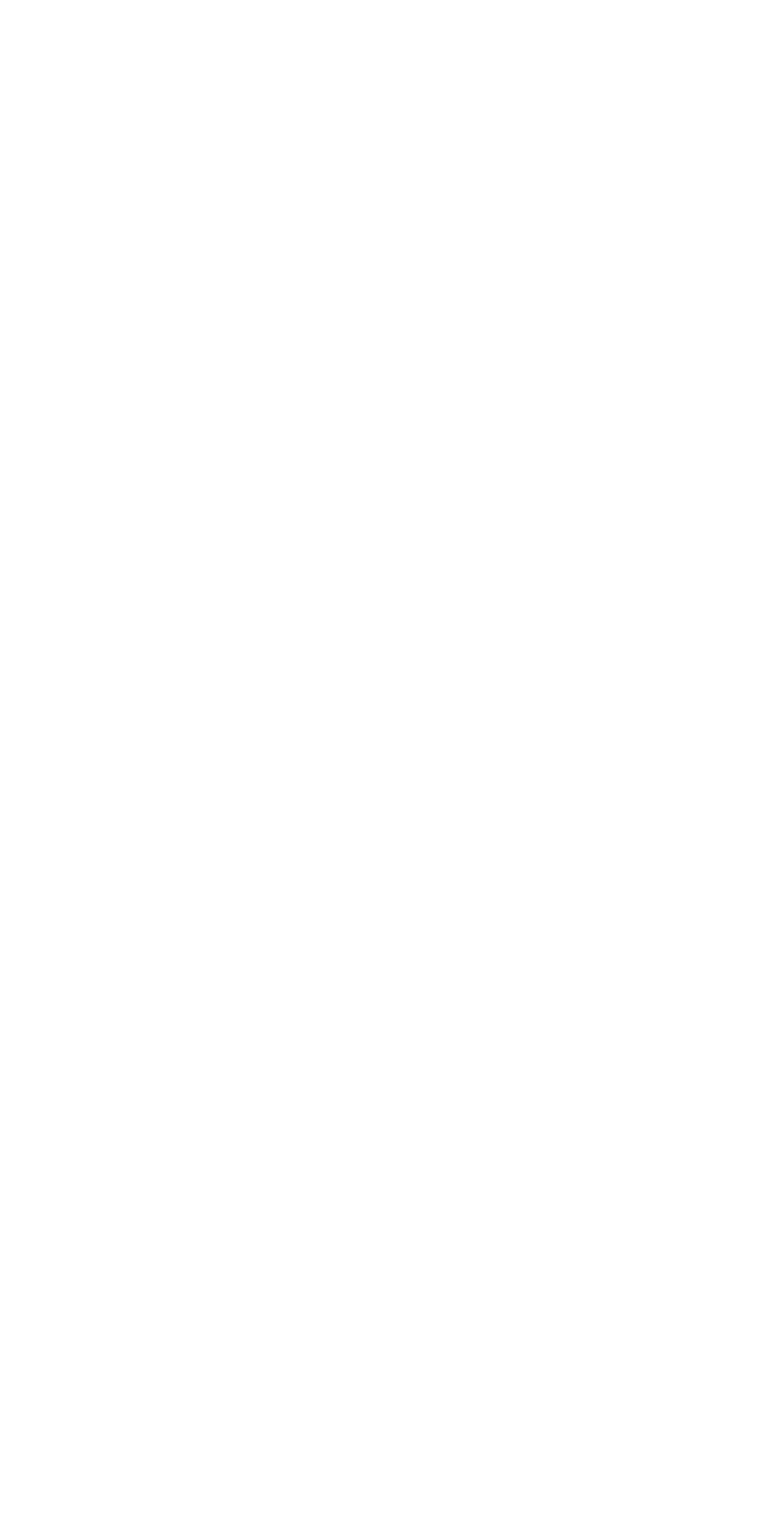
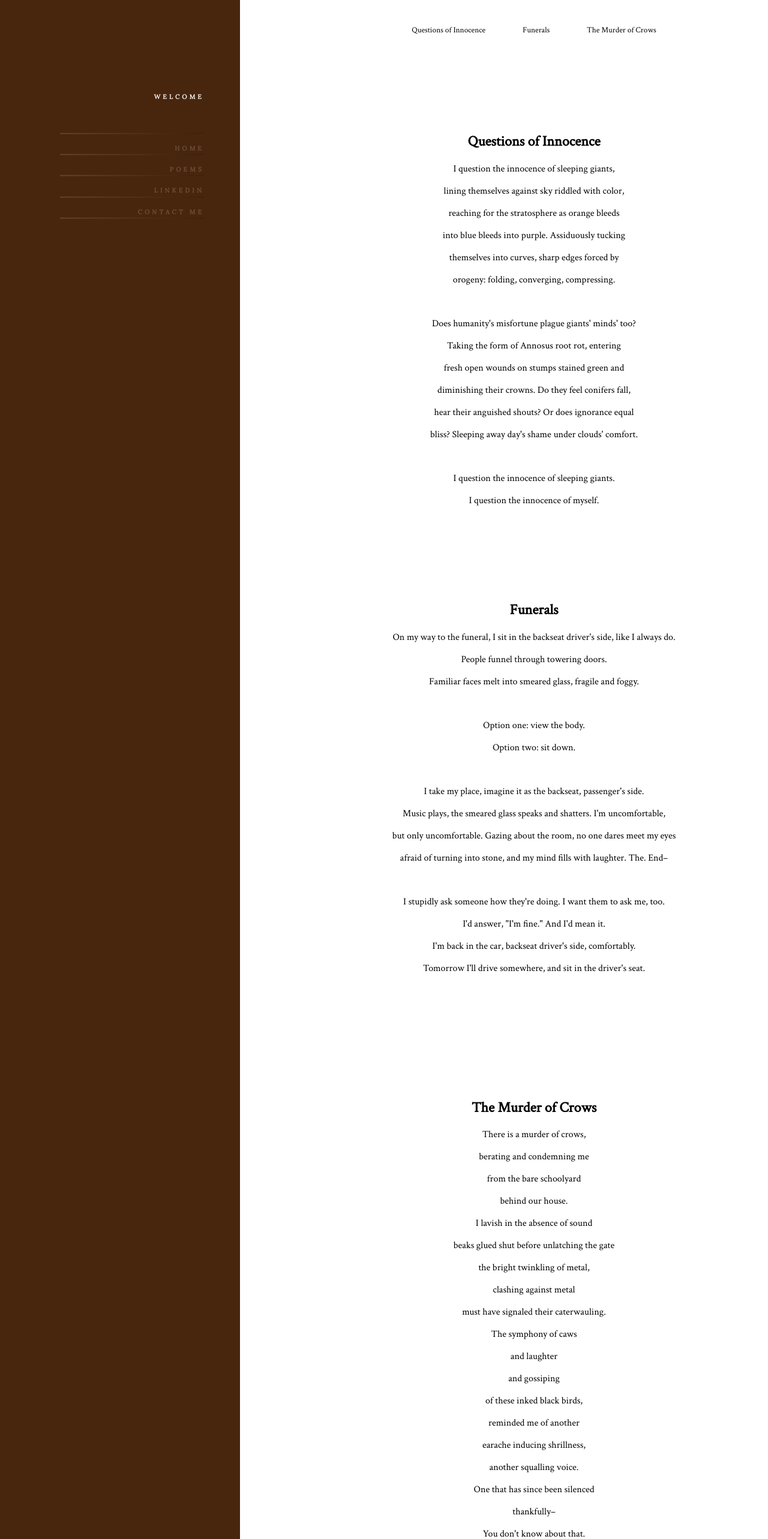
Before and after one commit to LeeReyesCS/ghouls_gatehouse, a React (Create React App) app: page /poems in a window 1280 px wide. Shown: the top 2566 px of the page at 60% size. Before the commit the page ends 800 px from the top, so only its background shows below. Built offline with nearby package versions, Linux system fonts and the light colour scheme; a web font is replaced by a local one.

Commit message:
started poem page

```diff
--- a/src/App.js
+++ b/src/App.js
@@ -4,14 +4,15 @@ import Navbar from './components/navbar/Navbar';
 import Home from './pages/home/Home';
 import Layout from './layout';
 import { Route, Routes } from 'react-router-dom';
+import Poems from './pages/poems/Poems';
 
 function App() {
   return (
 
     <Routes>
     <Route path ="/" element = {<Layout/>}>
-      {/* <Route path ="/poems" element={<Poems/>}></Route>
-      <Route path ="/contact" element ={<Contact/>}></Route> */}
+      <Route path ="/poems" element={<Poems/>}></Route>
+      {/* <Route path ="/contact" element ={<Contact/>}></Route> */}
       <Route path ="/" element={<Home/>}></Route>
 
     </Route>
--- a/src/components/navbar/Navbar.css
+++ b/src/components/navbar/Navbar.css
@@ -14,10 +14,10 @@
 }
 
 .nav {
-  position: relative;
+  position: sticky;
   margin: 0 15%;
   text-align: right;
-  top: 50%;
+  top: 250px;
   transform: translateY(-50%);
   font-weight: bold;
 }
--- a/src/components/navbar/Navbar.js
+++ b/src/components/navbar/Navbar.js
@@ -1,5 +1,6 @@
 import React from 'react';
 import './Navbar.css';
+import { Link } from 'react-router-dom';
 
 const Navbar = () => {
   return (
@@ -7,8 +8,8 @@ const Navbar = () => {
     <nav class="nav">
       <ul>
         <li class="active"><a href="#">Welcome</a></li>
-        <li><a href="#">Home</a></li>
-        <li><a href="#">Poems</a></li>
+        <li><Link to="/">Home</Link></li>
+        <li><Link to="/poems">Poems</Link></li>
         <li><a href="#">LinkedIn</a></li>
         <li><a href="#">Contact Me</a></li>
         <li></li>
--- a/src/pages/home/Home.css
+++ b/src/pages/home/Home.css
@@ -180,8 +180,6 @@ h1 {
     margin:auto;
     width: 400px;
     padding-top: 100px;
-
-
 }
 
 
--- a/src/pages/poems/Poems.css
+++ b/src/pages/poems/Poems.css
@@ -0,0 +1,68 @@
+.poem-choices {
+    position: sticky;
+    top: 0;
+    height: 100px;
+    /* background-color: yellow;
+    color: blue;
+     width: 100%; */
+}
+
+.page-content {
+    font-family: 'Crimson Text', serif;
+    text-align: center;
+    min-height: 100vh;
+    align-content: center;
+    margin:auto;
+    width: 400px;
+    padding-bottom: 50px;
+}
+
+
+.poem {
+    /* font-family: 'Crimson Text', serif;
+    text-align: center;
+    min-height: 100vh;
+    align-content: center;
+    margin:auto; */
+    width: 500px;
+    padding-bottom: 50px;
+    /* background-color: aqua; */
+    /* padding-top: 100px; */
+}
+
+.poem-header {
+    padding-bottom: 0;
+    font-family: 'Crimson Text', serif;
+    padding-top: 100px;
+}
+.poem-choices {
+    width: 500px;
+    align-items: center;
+    background-color: white;
+}
+.poem-btn {
+    margin-top: 40px;
+    border: transparent;
+    background-color: white;
+    font-family: 'Crimson Text', serif;
+    text-decoration: underline solid transparent;
+    transition: text-decoration 2s ease;
+    text-underline-offset: 0.75em;
+}
+.poem-btn + .poem-btn {
+    margin-left: 50px;
+
+}
+
+.poem-btn:hover {
+    color: rgb(0, 0, 0);
+    background-color: rgb(255, 255, 255);
+    font-family: 'Crimson Text', serif;
+    /* text-decoration: underline; */
+    text-decoration: underline solid black;
+
+}
+
+.stanza {
+    padding-bottom: 20px;
+}
--- a/src/pages/poems/Poems.js
+++ b/src/pages/poems/Poems.js
@@ -1,9 +1,127 @@
 import React from 'react'
+import { useRef } from 'react'
+import Navbar from '../../components/navbar/Navbar';
+import './Poems.css';
 
 const Poems = () => {
+
+  const ref = useRef(null);
+  const handleClick = () => {
+    ref.current?.scrollIntoView({behavior: 'smooth'});
+  };
   return (
-    <div>Poems</div>
+    <div className='content'>
+      {/* <h1>Poems</h1> */}
+      <div className='sticky-nav'>
+    <Navbar/>
+    </div>
+    <div className='page-content'>
+    <div className='poem-choices'>
+      {/* test text */}
+      <button className='poem-btn'>Questions of Innocence</button>
+      <button className='poem-btn'>Funerals</button>
+      <button className='poem-btn'>The Murder of Crows</button>
+    </div>
+    <div className = "poem">
+
+<h2 className = "poem-header"> Questions of Innocence </h2>
+<div className = "stanza">
+<p className = "poem-line">I question the innocence of sleeping giants,</p>
+<p className = "poem-line">lining themselves against sky riddled with color,</p>
+<p className = "poem-line">reaching for the stratosphere as orange bleeds</p>
+<p className = "poem-line">into blue bleeds into purple. Assiduously tucking</p>
+<p className = "poem-line">themselves into curves, sharp edges forced by</p>
+<p className = "poem-line">orogeny: folding, converging, compressing.</p>
+</div>
+<div className= "stanza">
+<p className = "poem-line">Does humanity's misfortune plague giants' minds' too?</p>
+<p className = "poem-line">Taking the form of Annosus root rot, entering</p>
+<p className = "poem-line">fresh open wounds on stumps stained green and</p>
+<p className = "poem-line">diminishing their crowns. Do they feel conifers fall,</p>
+<p className = "poem-line">hear their anguished shouts? Or does ignorance equal</p>
+<p className = "poem-line">bliss? Sleeping away day's shame under clouds' comfort.</p>
+</div>
+<div className = "stanza">
+<p className = "poem-line">I question the innocence of sleeping giants.</p>
+<p className = "poem-line">I question the innocence of myself.</p>
+</div>
+
+<div className = "poem">
+
+<h2 className = "poem-header"> Funerals </h2>
+
+<div className = "stanza">
+<p className = "poem-line">On my way to the funeral, I sit in the backseat driver's side, like I always do.</p>
+<p className = "poem-line">People funnel through towering doors.</p>
+<p className = "poem-line">Familiar faces melt into smeared glass, fragile and foggy.</p>
+</div>
+
+<div className = "stanza">
+<p className = "poem-line">Option one: view the body.</p>
+<p className = "poem-line">Option two: sit down.</p>
+</div>
+
+<div className = "stanza">
+<p className = "poem-line">I take my place, imagine it as the backseat, passenger's side.</p>
+<p className = "poem-line">Music plays, the smeared glass speaks and shatters. I'm uncomfortable,</p>
+<p className = "poem-line">but only uncomfortable. Gazing about the room, no one dares meet my eyes </p>
+<p className = "poem-line">afraid of turning into stone, and my mind fills with laughter. The. End–</p>
+</div>
+
+<div className = "stanza">
+<p className = "poem-line">I stupidly ask someone how they're doing. I want them to ask me, too.</p>
+<p className = "poem-line">I'd answer, "I'm fine." And I'd mean it. </p>
+<p className = "poem-line">I'm back in the car, backseat driver's side, comfortably.</p>
+<p className = "poem-line">Tomorrow I'll drive somewhere, and sit in the driver's seat.</p>
+</div>
+</div>
+
+
+
+
+
+<div className = "poem">
+<h2 className = "poem-header"> The Murder of Crows </h2>
+
+<div className = "stanza">
+<p className = "poem-line">There is a murder of crows,</p>
+<p className = "poem-line">berating and condemning me</p>
+<p className = "poem-line">from the bare schoolyard</p>
+<p className = "poem-line">behind our house.</p>
+<p className = "poem-line">I lavish in the absence of sound</p>
+<p className = "poem-line">beaks glued shut before unlatching the gate</p>
+<p className = "poem-line">the bright twinkling of metal,</p>
+<p className = "poem-line">clashing against metal</p>
+<p className = "poem-line">must have signaled their caterwauling.</p>
+<p className = "poem-line">The symphony of caws </p>
+<p className = "poem-line">and laughter </p>
+<p className = "poem-line">and gossiping </p>
+<p className = "poem-line">of these inked black birds,</p>
+<p className = "poem-line">reminded me of another</p>
+<p className = "poem-line">earache inducing shrillness,</p>
+<p className = "poem-line">another squalling voice.</p>
+<p className = "poem-line">One that has since been silenced</p>
+<p className = "poem-line">thankfully–</p>
+<p className = "poem-line">You don't know about that.</p>
+<p className = "poem-line">You never will.</p>
+<p className = "poem-line">I pine over the thought,</p>
+<p className = "poem-line">to be like these crows</p>
+<p className = "poem-line">croaking loudly, </p>
+<p className = "poem-line">vehemently</p>
+<p className = "poem-line">when you ask the question,</p>
+<p className = "poem-line">"Why did you hate him so much?"</p>
+<p className = "poem-line">But unlike these shadowed crows,</p>
+<p className = "poem-line">that twinkling metal, </p>
+<p className = "poem-line">against metal,</p>
+<p className = "poem-line">is my signal</p>
+<p className = "poem-line">For Silence.</p>
+</div>
+</div>
+
+</div>
+</div>
+</div>
   )
 }
 
-export default Poems
+export default Poems;
```
